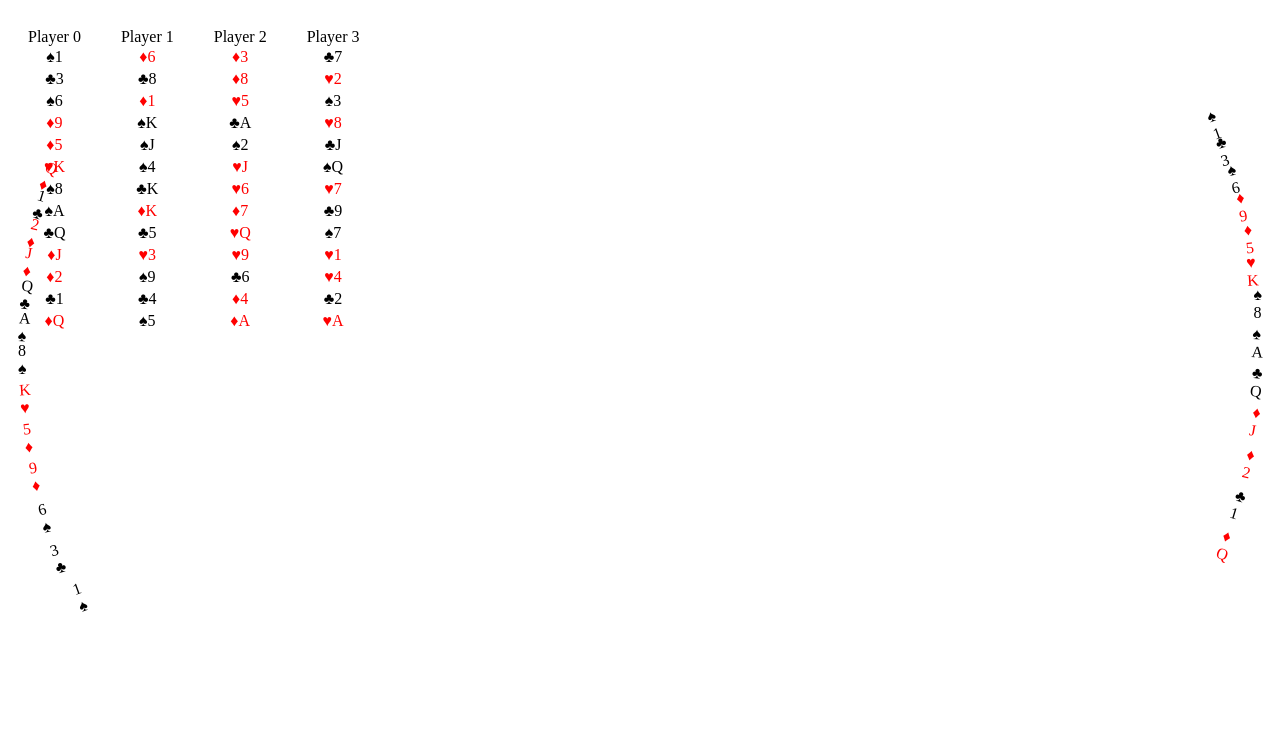
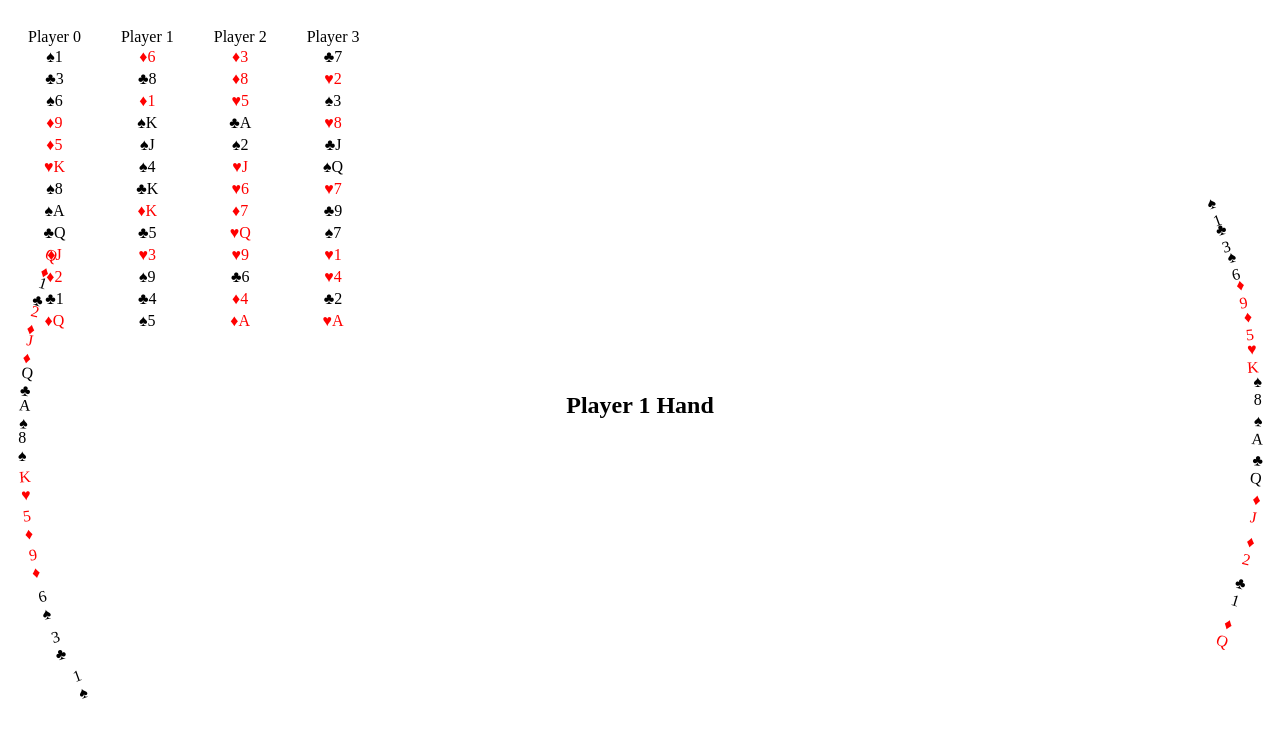
Before and after one commit to amcolash/thirteen-game, a React (Create React App) app: page / in a window 1280 px wide. Shown: the top 736 px of the page. Built offline with nearby package versions, Linux system fonts and the light colour scheme; what typestyle would draw is missing.

Commit message:
Clean some things up

```diff
--- a/src/components/App.tsx
+++ b/src/components/App.tsx
@@ -40,8 +40,6 @@ function App() {
         ))}
       </div>
 
-      <div style={{ flexGrow: 1, maxHeight: '15vh' }} />
-
       <PlayerHand hand={hands[0]} />
     </div>
   );
--- a/src/components/PlayerHand.tsx
+++ b/src/components/PlayerHand.tsx
@@ -18,10 +18,13 @@ export interface PlayerHandProps {
 
 export default function PlayerHand(props: PlayerHandProps) {
   return (
-    <div className={handStlying}>
-      {props.hand.map((card: Card, index) => (
-        <PlayerCard card={card} index={index} />
-      ))}
+    <div style={{ paddingTop: 20, textAlign: 'center' }}>
+      <h2>Player 1 Hand</h2>
+      <div className={handStlying}>
+        {props.hand.map((card: Card, index) => (
+          <PlayerCard card={card} index={index} />
+        ))}
+      </div>
     </div>
   );
 }
```
